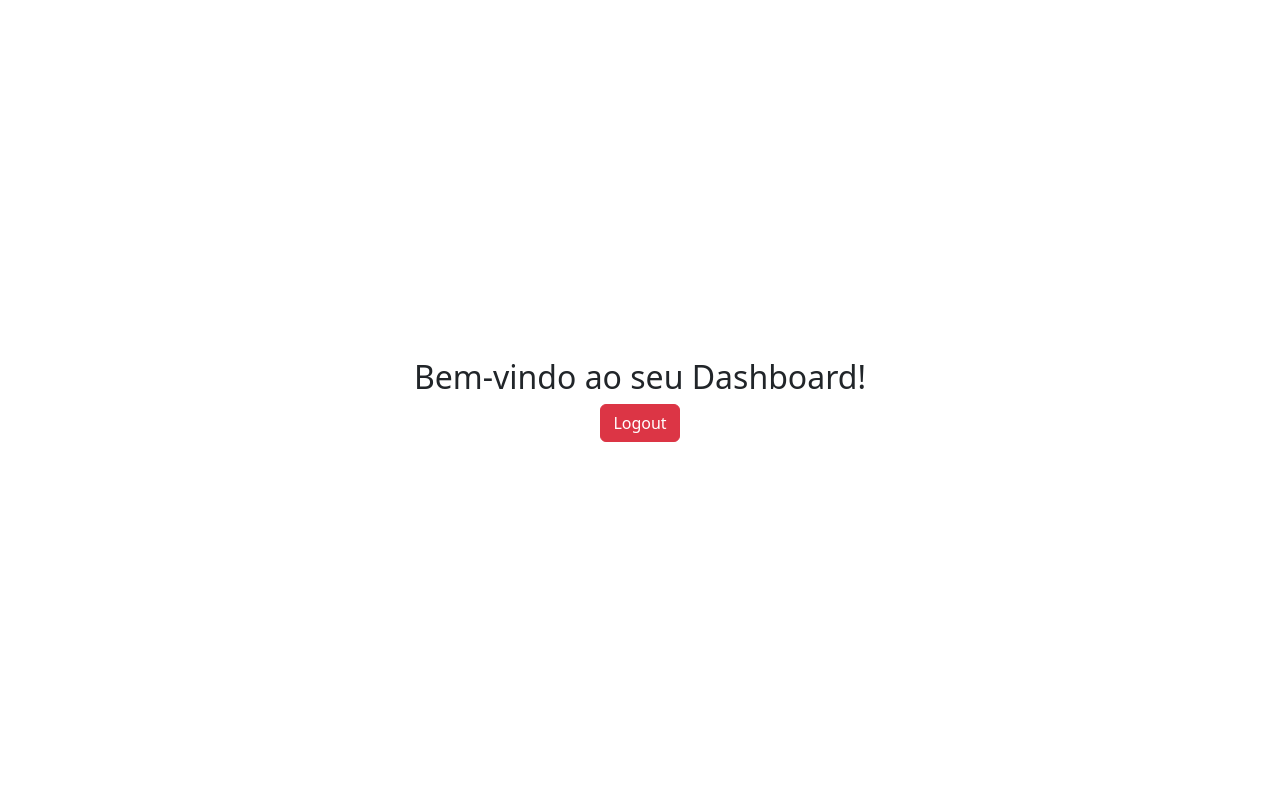
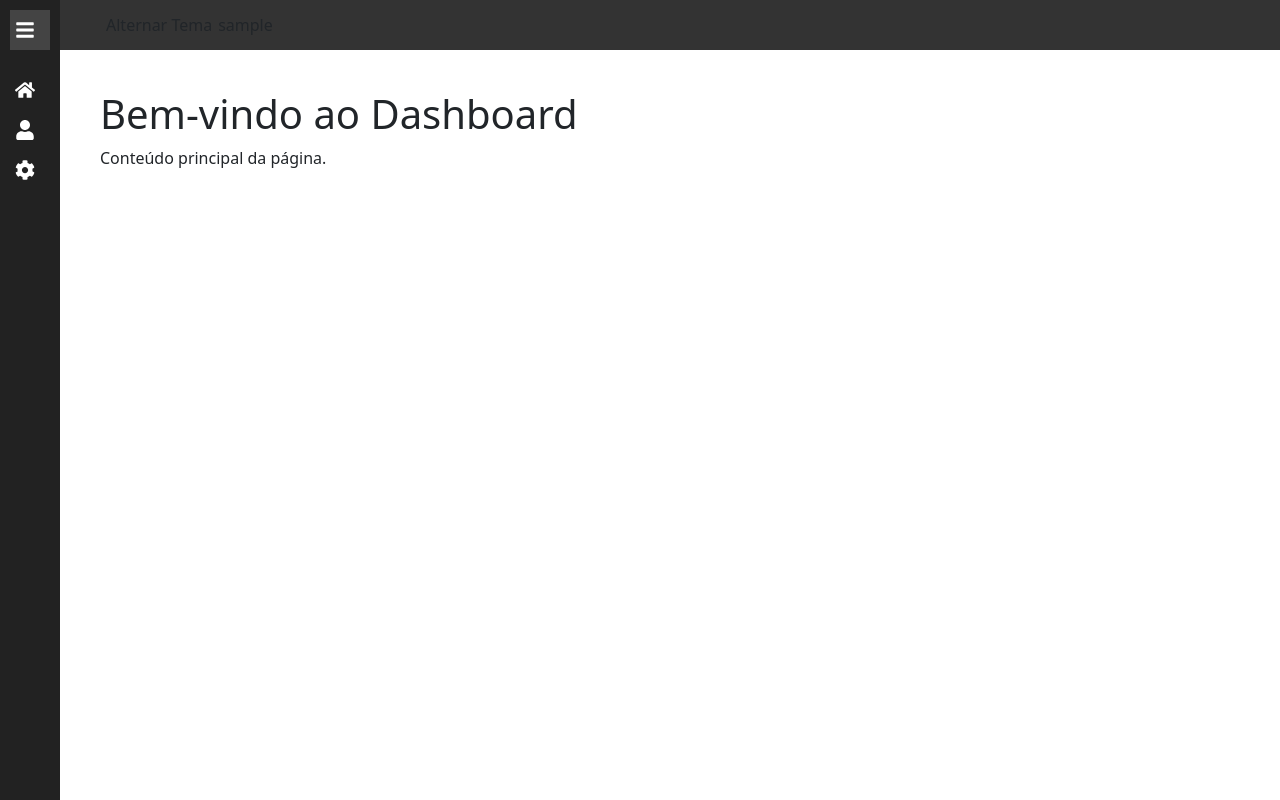
Before and after one commit to guilhermediniz3/managerqa, a React (Vite) app in the folder terterqa/: page /dashboard in a window 1280 px wide. Built offline with nearby package versions, Linux system fonts and the light colour scheme; sample sign-in values are in the browser's storage.

Commit message:
feat: nav vertical e nav horizontal

```diff
--- a/terterqa/package.json
+++ b/terterqa/package.json
@@ -17,6 +17,7 @@
     "react": "^18.3.1",
     "react-bootstrap": "^2.10.8",
     "react-dom": "^18.3.1",
+    "react-icons": "^5.4.0",
     "react-router-dom": "6.4.1"
   },
   "devDependencies": {
--- /dev/null
+++ b/terterqa/src/shared/components/navs/horizontal/NavHorizontal.tsx
@@ -0,0 +1,54 @@
+import React, { useState, useEffect } from 'react';
+import { jwtDecode } from 'jwt-decode';
+import './stlyless.css';
+import NavVertical from '../vertical/NavVertical';
+
+interface DecodedToken {
+  username: string;
+}
+
+const NavHorizontal: React.FC = () => {
+  const [username, setUsername] = useState<string>('');
+
+  // Recupera o nome do usuário do token
+  useEffect(() => {
+    const token = localStorage.getItem('token');
+    if (token) {
+      try {
+        const decodedToken = jwtDecode<DecodedToken>(token);
+        setUsername(decodedToken.username);
+      } catch (error) {
+        console.error('Erro ao decodificar o token:', error);
+      }
+    }
+  }, []);
+
+  // Função para alternar entre temas dark e light
+  const toggleTheme = () => {
+    const htmlElement = document.documentElement;
+    const currentTheme = htmlElement.getAttribute('data-theme');
+    const newTheme = currentTheme === 'dark' ? 'light' : 'dark';
+    htmlElement.setAttribute('data-theme', newTheme);
+  };
+
+  return (
+    <>
+      <nav className="navHorizontal">
+        {/* Botão para alternar o tema */}
+        <button onClick={toggleTheme} className="themeButton">
+          Alternar Tema
+        </button>
+
+        {/* Nome do usuário */}
+        <div className="userInfo">
+          <span>{username}</span>
+        </div>
+      </nav>
+
+      {/* Renderiza o NavVertical que gerencia seu próprio estado */}
+      <NavVertical />
+    </>
+  );
+};
+
+export default NavHorizontal;
--- /dev/null
+++ b/terterqa/src/shared/components/navs/horizontal/stlyless.css
@@ -0,0 +1,40 @@
+.navHorizontal {
+  position: fixed;
+  top: 0;
+  left: 60px; /* Largura do menu vertical recolhido */
+  right: 0;
+  height: 50px;
+  background-color: #333;
+  display: flex;
+  align-items: center;
+  padding: 0 20px;
+  transition: left 0.3s;
+  z-index: 999; /* Abaixo do menu vertical */
+}
+
+/* Ajusta a posição do NavHorizontal quando o NavVertical está expandido */
+.navVertical.expanded ~ .navHorizontal {
+  left: 200px; /* Largura do menu vertical expandido */
+}
+
+
+.menuButton {
+  background: none;
+  border: none;
+  color: var(--nav-text-color);
+  font-size: 24px;
+  cursor: pointer;
+}
+
+.themeButton {
+  background: none;
+  border: none;
+  color: var(--nav-text-color);
+  font-size: 16px;
+  cursor: pointer;
+  margin-left: 20px;
+}
+
+.userInfo {
+  font-size: 16px;
+}
--- /dev/null
+++ b/terterqa/src/shared/components/navs/vertical/NavVertical.tsx
@@ -0,0 +1,46 @@
+import React, { useState } from 'react';
+import { FaBars, FaHome, FaUser, FaCog } from 'react-icons/fa';
+import './styless.css';
+
+const NavVertical: React.FC = () => {
+  const [isExpanded, setIsExpanded] = useState<boolean>(false);
+
+  const toggleExpanded = () => {
+    setIsExpanded(prev => !prev);
+  };
+
+  return (
+    <nav className={`navVertical ${isExpanded ? 'expanded' : 'collapsed'}`}>
+      {/* Botão de expansão */}
+      <div className="verticalHeader">
+        <button onClick={toggleExpanded} className="expandButton">
+          <FaBars className="navIcon" />
+        </button>
+      </div>
+
+      {/* Lista de navegação */}
+      <ul className="navList">
+        <li className="navItem">
+          <a href="#" className="navLink">
+            <FaHome className="navIcon" />
+            {isExpanded && <span className="navText">Início</span>}
+          </a>
+        </li>
+        <li className="navItem">
+          <a href="#" className="navLink">
+            <FaUser className="navIcon" />
+            {isExpanded && <span className="navText">Perfil</span>}
+          </a>
+        </li>
+        <li className="navItem">
+          <a href="#" className="navLink">
+            <FaCog className="navIcon" />
+            {isExpanded && <span className="navText">Configurações</span>}
+          </a>
+        </li>
+      </ul>
+    </nav>
+  );
+};
+
+export default NavVertical;
--- /dev/null
+++ b/terterqa/src/shared/components/navs/vertical/styless.css
@@ -0,0 +1,116 @@
+/* Estilos do NavVertical */
+.navVertical {
+  position: fixed;
+  top: 0;
+  left: 0;
+  width: 60px;
+  height: 100vh;
+  background-color: #222;
+  display: flex;
+  flex-direction: column;
+  align-items: center;
+  transition: width 0.3s;
+  z-index: 1000; /* Garante que o menu fique acima de outros elementos */
+}
+
+.navVertical.expanded {
+  width: 200px;
+}
+.verticalHeader {
+  display: flex;
+  justify-content: center;
+  width: 100%;
+  padding: 10px 0;
+}
+
+/* Botão de expansão */
+.expandButton {
+  display: flex;
+  align-items: center;
+  justify-content: center;
+  width: 40px;
+  height: 40px;
+  border: none;
+  background-color: #444;
+  color: white;
+  cursor: pointer;
+  transition: background 0.3s;
+}
+
+.expandButton:hover {
+  background-color: #666;
+}
+
+/* Lista de navegação */
+.navList {
+  display: flex;
+  flex-direction: column;
+  align-items: center;
+  padding: 0;
+  margin-top: 10px;
+}
+
+.navItem {
+  width: 100%;
+}
+
+.navLink {
+  display: flex;
+  align-items: center;
+  text-decoration: none;
+  color: white;
+  padding: 10px;
+  width: 100%;
+  transition: background 0.3s;
+}
+
+.navLink:hover {
+  background-color: #333;
+}
+
+.navIcon {
+  font-size: 20px;
+  margin-right: 10px;
+}
+
+.navText {
+  font-size: 16px;
+}
+
+/* Quando o menu estiver recolhido, esconde os textos */
+.navVertical:not(.expanded) .navText {
+  display: none;
+}
+
+/* Estilos do NavHorizontal */
+.navHorizontal {
+  position: fixed;
+  top: 0;
+  left: 60px; /* Largura do menu vertical recolhido */
+  right: 0;
+  height: 50px;
+  background-color: #333;
+  display: flex;
+  align-items: center;
+  padding: 0 20px;
+  transition: left 0.3s;
+  z-index: 999; /* Abaixo do menu vertical */
+}
+
+/* Ajusta a posição do NavHorizontal quando o NavVertical está expandido */
+.navVertical.expanded ~ .navHorizontal {
+  left: 200px; /* Largura do menu vertical expandido */
+}
+
+/* Estilos do conteúdo principal */
+.mainContent {
+  margin-top: 50px; /* Altura do NavHorizontal */
+  margin-left: 60px; /* Largura do menu vertical recolhido */
+  padding: 20px;
+  transition: margin-left 0.3s;
+}
+
+/* Ajusta a margem do conteúdo principal quando o NavVertical está expandido */
+.navVertical.expanded ~ .mainContent {
+  margin-left: 200px; /* Largura do menu vertical expandido */
+}
--- a/terterqa/src/shared/pages/login/Login.tsx
+++ b/terterqa/src/shared/pages/login/Login.tsx
@@ -1,10 +1,10 @@
 import React, { useState } from 'react';
 import { Button, Form, Container, Row, Col, Card } from 'react-bootstrap';
 import { Link, useNavigate } from 'react-router-dom';
-import axios from 'axios'; // Importando o Axios
+import axios from 'axios';
 import ToggleThemeButton from '../../components/Buttons/ToggleThemeButton';
 import loginImage from '../../../assets/login.png';
-import './Login.css'; // Importe o arquivo CSS
+import './Login.css';
 
 const Login: React.FC = () => {
   const [email, setEmail] = useState('');
@@ -15,7 +15,7 @@ const Login: React.FC = () => {
   const handleSubmit = async (e: React.FormEvent) => {
     e.preventDefault();
     try {
-      // Envia os dados para a API
+
       const response = await axios.post('http://localhost:8081/auth/login', {
         email,
         password,
--- a/terterqa/src/shared/pages/login/dashboard/dashboard.tsx
+++ b/terterqa/src/shared/pages/login/dashboard/dashboard.tsx
@@ -1,27 +1,17 @@
-// src/shared/pages/dashboard/Dashboard.tsx
 import React from 'react';
-import { Button, Container, Row, Col } from 'react-bootstrap';
-import { useNavigate } from 'react-router-dom';
+import NavHorizontal from '../../../components/navs/horizontal/NavHorizontal';
+import './styless.css';
+
 
 const Dashboard: React.FC = () => {
-  const navigate = useNavigate();
-
-  const handleLogout = () => {
-    // Aqui você pode implementar a lógica de logout
-    navigate('/'); // Redireciona de volta para a página de login
-  };
-
   return (
-    <Container className="d-flex justify-content-center align-items-center" style={{ minHeight: '100vh' }}>
-      <Row className="w-100">
-        <Col xs={12} className="text-center">
-          <h2>Bem-vindo ao seu Dashboard!</h2>
-          <Button variant="danger" onClick={handleLogout}>
-            Logout
-          </Button>
-        </Col>
-      </Row>
-    </Container>
+    <div className="dashboardContainer">
+      <NavHorizontal />
+      <div className="dashboardContent">
+        <h1>Bem-vindo ao Dashboard</h1>
+        <p>Conteúdo principal da página.</p>
+      </div>
+    </div>
   );
 };
 
--- /dev/null
+++ b/terterqa/src/shared/pages/login/dashboard/styless.css
@@ -0,0 +1,15 @@
+.dashboardContainer {
+    margin-top: 50px; /* Altura do NavHorizontal */
+    margin-left: 60px; /* Largura do menu vertical recolhido */
+    padding: 20px;
+    transition: margin-left 0.3s;
+  }
+
+  /* Ajusta a margem do conteúdo principal quando o NavVertical está expandido */
+  .navVertical.expanded ~ .dashboardContainer {
+    margin-left: 200px; /* Largura do menu vertical expandido */
+  }
+
+  .dashboardContent {
+    padding: 20px;
+  }
```
Also changed, not shown: 1 other file (tests, documents, lock files or other folders).
